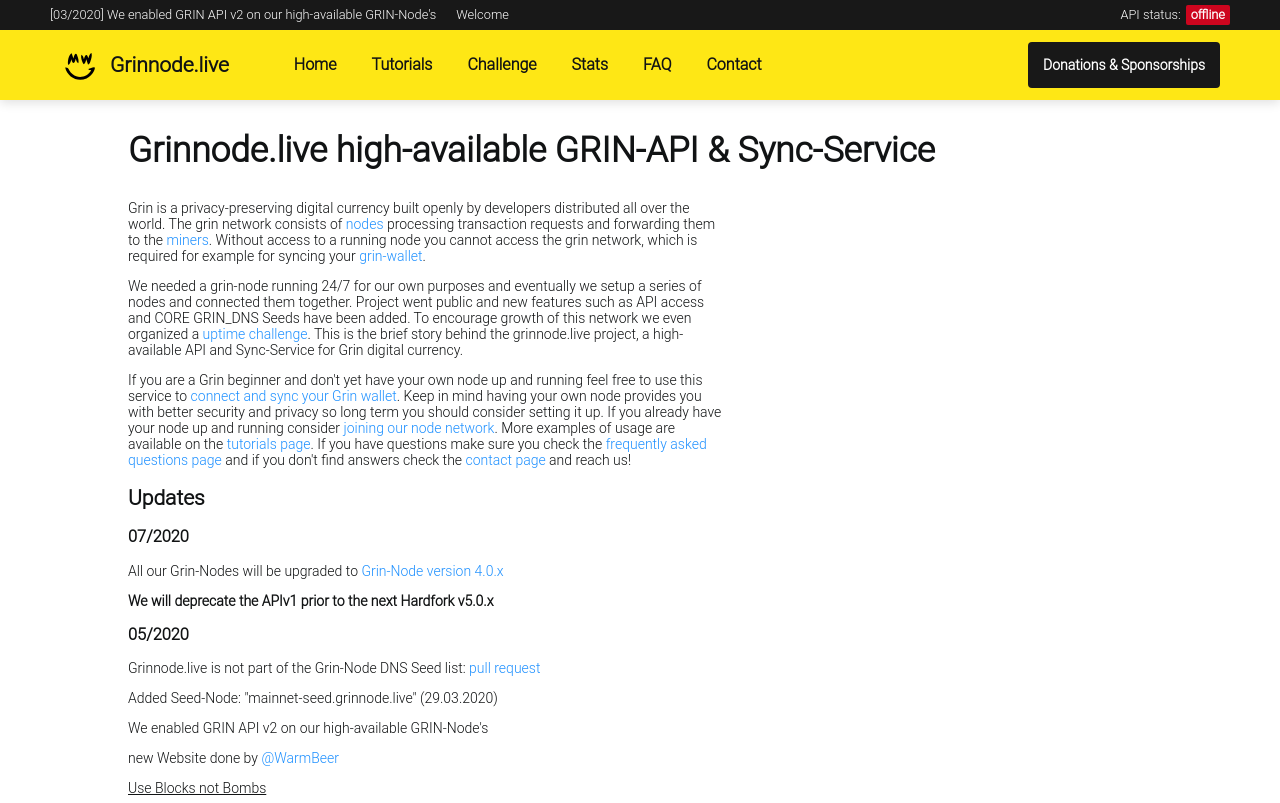
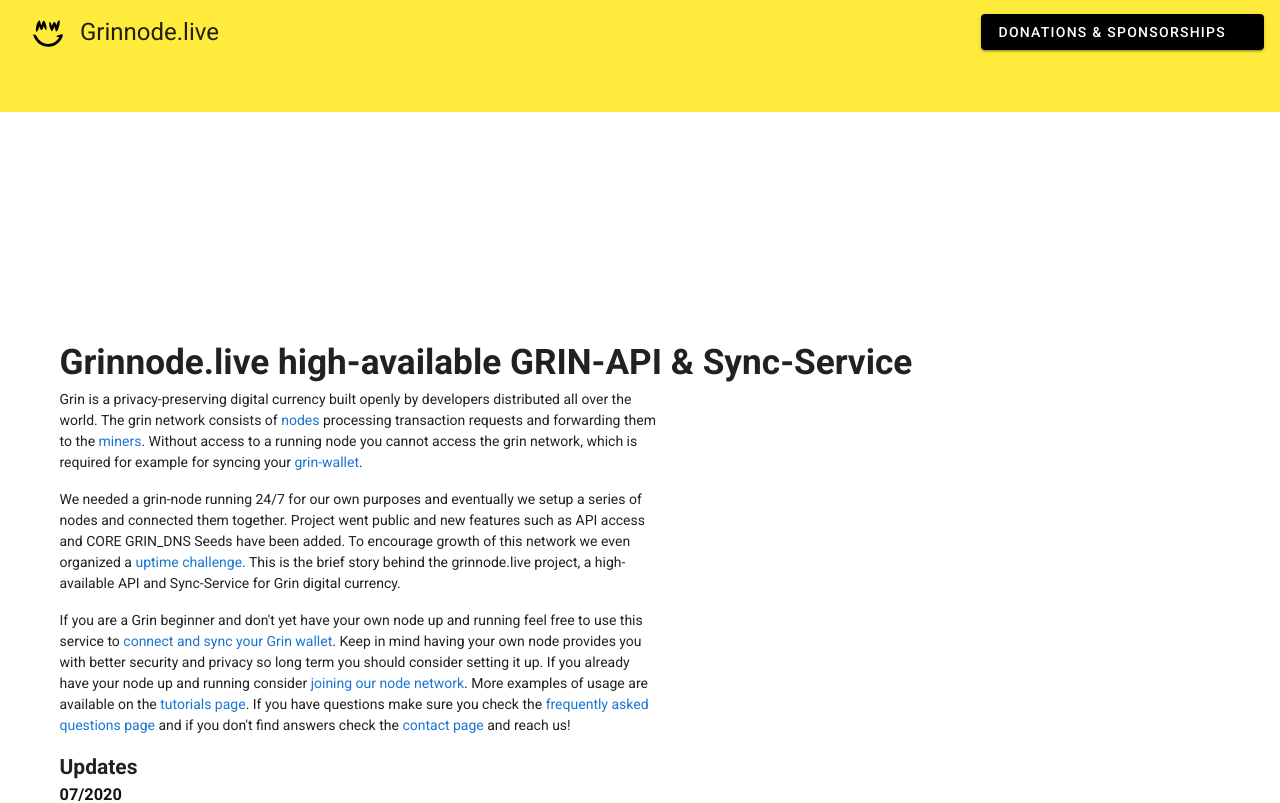
Before and after one commit to Grinnode-live/grinnode-live-frontend, a Vue app: page / in a window 1280 px wide. Shown: the top 803 px of the page. Built offline with nearby package versions, Linux system fonts and the light colour scheme; no server answers.

Commit message:
tab and icons added to navbar

```diff
--- a/package.json
+++ b/package.json
@@ -10,9 +10,11 @@
   "dependencies": {
     "core-js": "^3.6.4",
     "dotenv": "^8.2.0",
+    "material-design-icons-iconfont": "^6.1.0",
     "vue": "^2.6.11",
     "vue-router": "^3.1.6",
-    "vue-scrollto": "^2.20.0"
+    "vue-scrollto": "^2.20.0",
+    "vuetify": "^2.3.19"
   },
   "devDependencies": {
     "@vue/cli-plugin-babel": "^4.2.0",
@@ -21,6 +23,8 @@
     "babel-eslint": "^10.0.3",
     "eslint": "^6.7.2",
     "eslint-plugin-vue": "^6.1.2",
+    "sass": "^1.29.0",
+    "sass-loader": "^10.1.0",
     "vue-template-compiler": "^2.6.11"
   },
   "eslintConfig": {
--- a/public/index.html
+++ b/public/index.html
@@ -6,6 +6,8 @@
     <meta name="viewport" content="width=device-width,initial-scale=1.0">
     <!--<link rel="icon" href="<%= BASE_URL %>favicon.ico"> -->
     <link rel="icon" href="favicon.ico">
+      <link href="https://fonts.googleapis.com/css?family=Roboto:100,300,400,500,700,900" rel="stylesheet">
+<!--      <link href="https://cdn.jsdelivr.net/npm/@mdi/font@5.x/css/materialdesignicons.min.css" rel="stylesheet">-->
     <title>Grinnode.live</title>
     <!-- Matomo -->
 <script type="text/javascript">
--- a/src/App.vue
+++ b/src/App.vue
@@ -1,13 +1,29 @@
 <template>
-  <div id="app">
-    <Header></Header>
-    <router-view></router-view>
+  <div>
+
+  <v-app>
+    <v-main>
+<!--    <v-system-bar  >-->
+<!--      <span>[03/2020] We enabled GRIN API v2 on our high-available GRIN-Node's</span>-->
+<!--    </v-system-bar>-->
+
+
+<!--  <div id="app">-->
+<!--    <Header></Header>-->
+    <HeaderMat></HeaderMat>
+
+    <v-content>
+        <router-view></router-view>
+    </v-content>
+    </v-main>
     <Footer></Footer>
+<!--  </div>-->
+  </v-app>
   </div>
 </template>
 
 <script>
-import Header from "@/components/Header";
+import HeaderMat from "@/components/HeaderMat";
 import Footer from "@/components/Footer";
 
 
@@ -15,7 +31,7 @@ export default {
   name: 'App',
   components: {
     Footer,
-    Header,
+    HeaderMat
   },
 }
 </script>
--- /dev/null
+++ b/src/components/HeaderMat.vue
@@ -0,0 +1,133 @@
+<template>
+  <nav>
+    <v-app-bar app elevate-on-scroll color="yellow">
+      <v-app-bar-nav-icon  @click="drawer=!drawer" class="grey--text  hidden-md-and-up ">
+
+      </v-app-bar-nav-icon>
+      <v-img class="mx-3"
+             contain
+             max-height="40"
+             max-width="40"
+             left
+             src="/images/grin-logo.svg"></v-img>
+
+      <v-toolbar-title>
+
+        <span class="text-h5">Grinnode.live</span>
+      </v-toolbar-title>
+
+
+
+
+
+      <v-spacer/>
+
+
+      <v-btn color="black" medium>
+        <span class="white--text">Donations & Sponsorships</span>
+        <v-icon right>exit_to_app</v-icon>
+      </v-btn>
+
+
+      <template v-slot:extension>
+        <v-tabs
+            centered
+            class="hidden-lg-and-up hidden-sm-and-down"
+            color="black"
+            v-model="tab"
+        >
+          <v-tabs-slider color="yellow"></v-tabs-slider>
+
+          <v-tab>
+            <span>Home</span>
+            <v-icon right>home</v-icon>
+          </v-tab>
+
+          <v-tab href="/tutorials">
+            <span>Tutorials</span>
+            <v-icon right>receipt_long</v-icon>
+          </v-tab>
+
+          <v-tab>
+            <span>Challenge</span>
+            <v-icon right>watch</v-icon>
+          </v-tab>
+
+          <v-tab>
+            <span>Stats</span>
+            <v-icon right>leaderboard</v-icon>
+          </v-tab>
+
+          <v-tab>
+            <span>FAQ</span>
+            <v-icon right>question_answer</v-icon>
+          </v-tab>
+
+
+          <v-tab>
+            <span>Contact</span>
+            <v-icon right>contact_page</v-icon>
+          </v-tab>
+
+
+        </v-tabs>
+      </template>
+
+
+    </v-app-bar>
+
+
+    <v-navigation-drawer v-model="drawer" app  class="yellow">
+      <v-list
+          nav
+          dark>
+
+        <v-list-item-group
+            active-class="black--text darken-4  "
+        >
+          <v-list-item v-for="link in links" :key="link.text" router :to="link.route">
+            <v-list-item-action>
+              <v-icon class="black--text">{{ link.icon }}</v-icon>
+
+            </v-list-item-action>
+            <v-list-item-content>
+              <v-list-item-title class="black--text">{{ link.text }}</v-list-item-title>
+            </v-list-item-content>
+
+
+          </v-list-item>
+
+
+        </v-list-item-group>
+      </v-list>
+    </v-navigation-drawer>
+
+  </nav>
+
+</template>
+
+<script>
+export default {
+  name: "HeaderMat",
+  data() {
+    return {
+      tab: true,
+      drawer: false,
+      links: [
+        {icon: 'home',text:'Home',route:'/'},
+        {icon: 'receipt_long',text:'Tutorials',route:'/tutorials'},
+        {icon: 'watch',text:'Challange',route:'/challenge'},
+        {icon: 'leaderboard',text:'Stats',route:'/stats'},
+        {icon: 'question_answer',text:'FAQ',route:'/faq'},
+        {icon: 'contact_page',text:'Contact',route:'/contact'},
+
+      ]
+    }
+
+  }
+}
+</script>
+
+<style>
+
+</style>
--- a/src/main.js
+++ b/src/main.js
@@ -2,6 +2,10 @@ import Vue from 'vue';
 import VueScrollTo from 'vue-scrollto'
 import App from './App.vue';
 import router from './router';
+import vuetify from "@/plugins/vuetify";
+import Vuetify from "vuetify";
+import 'material-design-icons-iconfont/dist/material-design-icons.css'
+
 
 const HEALTH_CHECK_API_URL = 'https://grinnode.live:8080/healthcheck';
 const PEERS_API_URL = 'https://grinnode.live:8080/peers';
@@ -106,11 +110,13 @@ shared.install = function () {
   });
 };
 
+Vue.use(Vuetify);
 Vue.use(VueScrollTo)
 Vue.use(shared);
 Vue.config.productionTip = false;
 
 new Vue({
   router,
+    vuetify,
   render(h) { return h(App); },
 }).$mount('#app');
--- /dev/null
+++ b/src/plugins/vuetify.js
@@ -0,0 +1,23 @@
+import Vue from 'vue'
+import Vuetify from 'vuetify/lib'
+import 'vuetify/dist/vuetify.min.css'
+
+Vue.use(Vuetify);
+
+export default new Vuetify({
+    icons: {
+        iconfont: 'md',  // 'mdi' || 'mdiSvg' || 'md' || 'fa' || 'fa4'
+    },
+    theme: {
+        primary: "#fee715",
+
+    },
+    // themes: {
+    //     light: {
+    //
+    //         secondary: "#b0bec5",
+    //         accent: "#8c9eff",
+    //         error: "#b71c1c",
+    //     },
+    // },
+})
```
Also changed, not shown: 1 other file (tests, documents, lock files or other folders).
